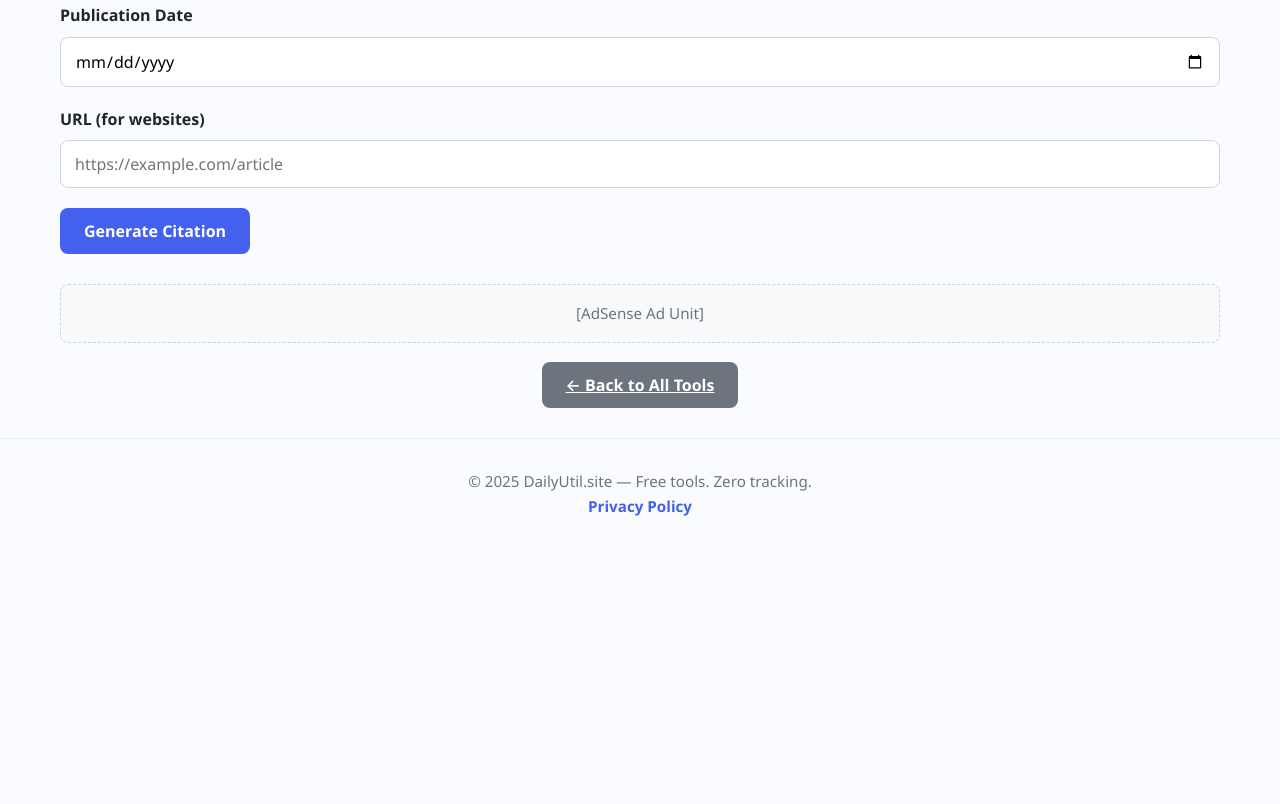
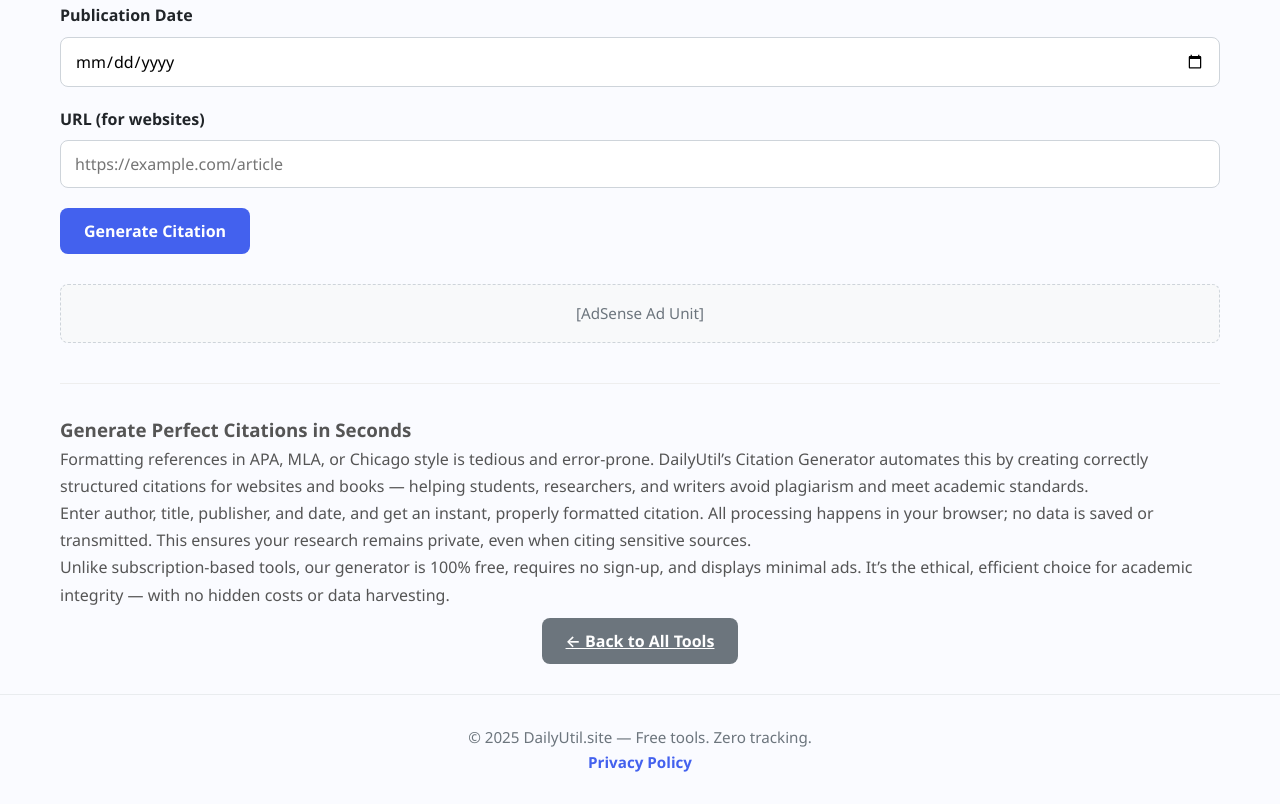
Before and after one commit to tharkikumar/dailyutil.site, a plain HTML site: page tools/citation-generator.html in a window 1280 px wide. Shown: the part 569-1373 px from the top of the page. Before the commit the page ends 1117 px from the top, so only its background shows below. Drawn offline with Linux system fonts and the light colour scheme.

Commit message:
Update citation-generator.html

```diff
--- a/tools/citation-generator.html
+++ b/tools/citation-generator.html
@@ -51,6 +51,12 @@
     <div class="adsense-placeholder">
       [AdSense Ad Unit]
     </div>
+    <div class="seo-content" style="margin-top:40px; padding-top:30px; border-top:1px solid #eee; color:#555; line-height:1.7;">
+  <h3>Generate Perfect Citations in Seconds</h3>
+  <p>Formatting references in APA, MLA, or Chicago style is tedious and error-prone. DailyUtil’s Citation Generator automates this by creating correctly structured citations for websites and books — helping students, researchers, and writers avoid plagiarism and meet academic standards.</p>
+  <p>Enter author, title, publisher, and date, and get an instant, properly formatted citation. All processing happens in your browser; no data is saved or transmitted. This ensures your research remains private, even when citing sensitive sources.</p>
+  <p>Unlike subscription-based tools, our generator is 100% free, requires no sign-up, and displays minimal ads. It’s the ethical, efficient choice for academic integrity — with no hidden costs or data harvesting.</p>
+</div>
 
     <p style="text-align:center; margin-top:20px;">
       <a href="/" class="btn" style="background:#6c757d;">← Back to All Tools</a>
```
